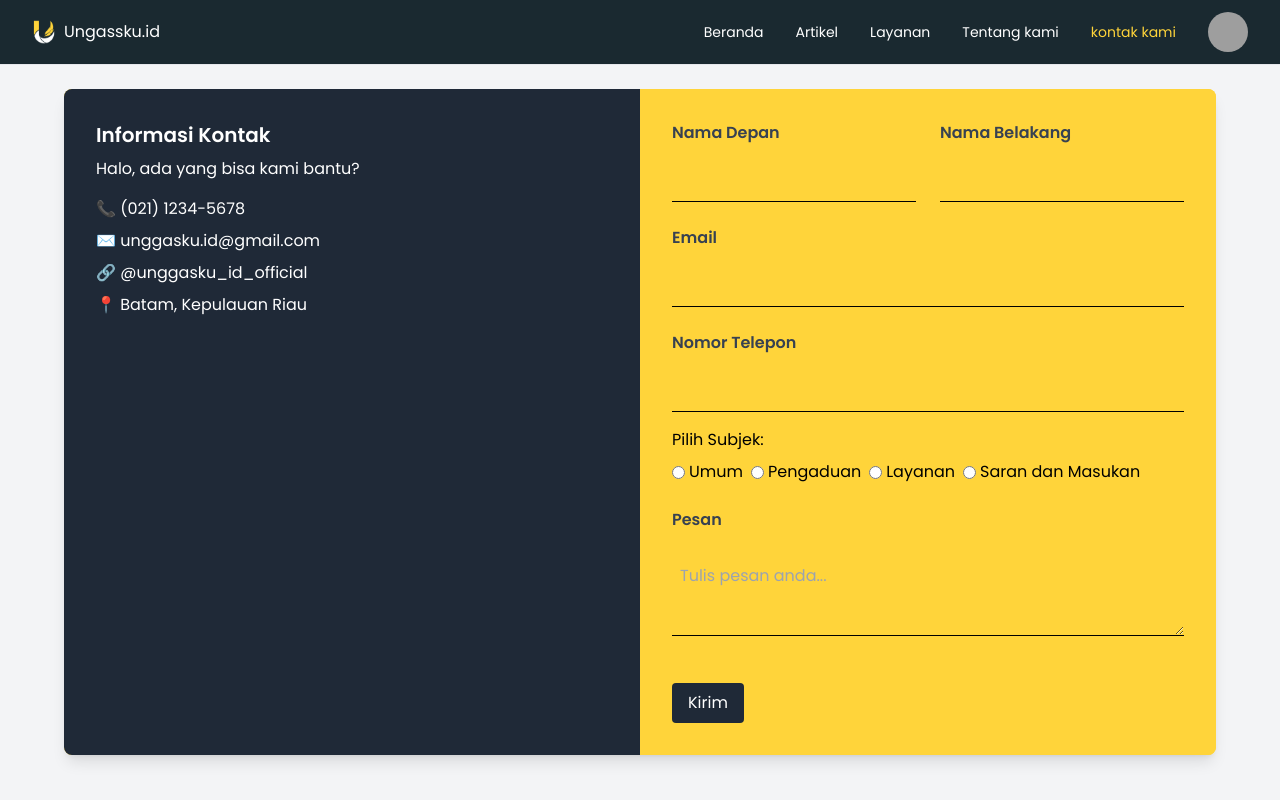
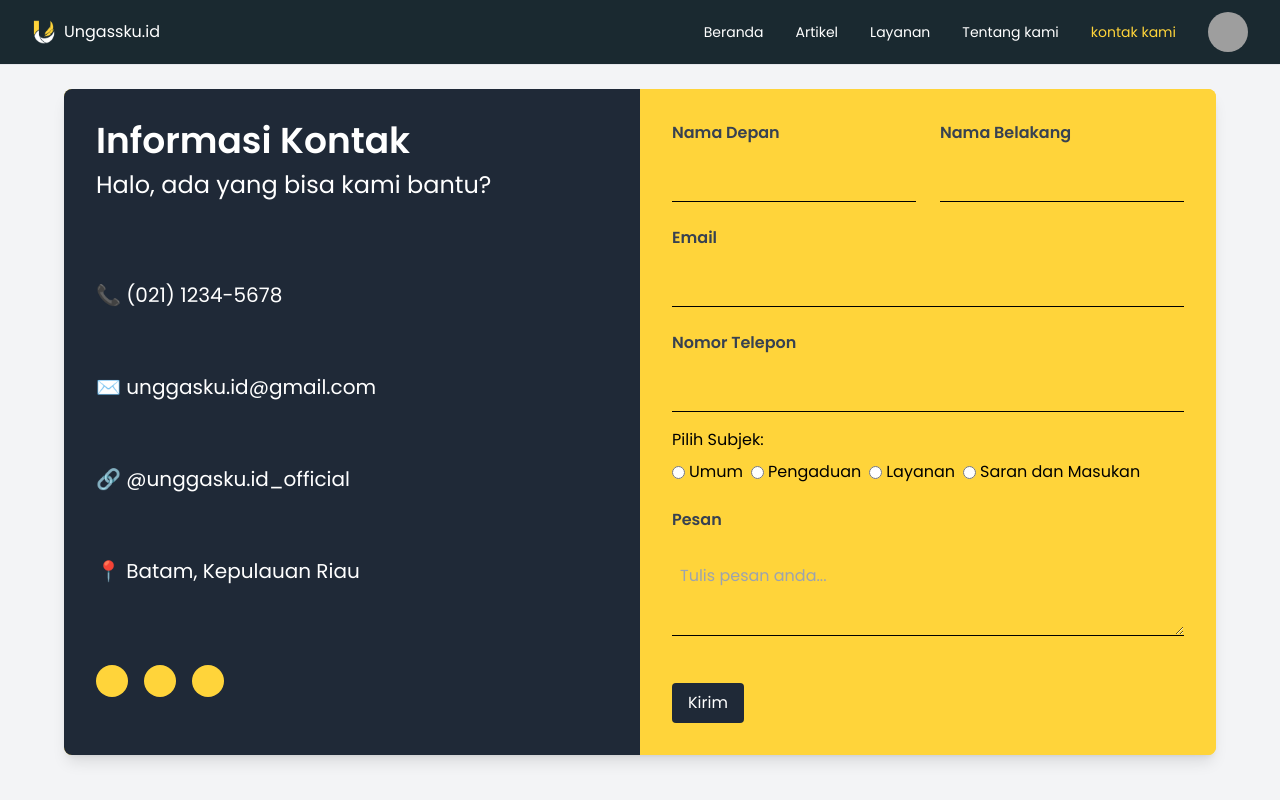
Before and after one commit to Ariemaharrucha/unggasku-fe, a React (Vite) app: page /kontak_kami in a window 1280 px wide. Shown: the top 800 px of the page. Built offline with nearby package versions, Linux system fonts and the light colour scheme; grey boxes are pictures that could not be loaded.

Commit message:
Update Contact #3

```diff
--- a/src/pages/clients/Contact.jsx
+++ b/src/pages/clients/Contact.jsx
@@ -8,15 +8,20 @@ const Contact= () => {
         <div className="w-full max-w-6xl mb-10">
           <div className="bg-secondary-300 rounded-lg shadow-lg overflow-hidden flex flex-col md:flex-row">
 
-            <div className="bg-gray-800 text-white p-8 md:w-1/2">
-              <h2 className="text-xl font-semibold">Informasi Kontak</h2>
-              <p className="mt-2">Halo, ada yang bisa kami bantu?</p>
-              <ul className="mt-4 space-y-2">
-                <li>📞 (021) 1234-5678</li>
-                <li>✉️ unggasku.id@gmail.com</li>
-                <li>🔗 @unggasku_id_official</li>
-                <li>📍 Batam, Kepulauan Riau</li>
+          <div className="bg-gray-800 text-white p-8 md:w-1/2">
+              <h2 className="text-4xl font-semibold">Informasi Kontak</h2>
+              <p className="mt-2 text-2xl">Halo, ada yang bisa kami bantu?</p>
+              <ul className="mt-20 space-y-16">
+                <li className="text-xl">📞 (021) 1234-5678</li>
+                <li className="text-xl">✉️ unggasku.id@gmail.com</li>
+                <li className="text-xl">🔗 @unggasku.id_official</li>
+                <li className="text-xl">📍 Batam, Kepulauan Riau</li>
               </ul>
+              <div className="flex space-x-4 mt-20">
+                <div className="w-8 h-8 bg-secondary-300 rounded-full"></div>
+                <div className="w-8 h-8 bg-secondary-300 rounded-full"></div>
+                <div className="w-8 h-8 bg-secondary-300 rounded-full"></div>
+              </div>
             </div>
 
             <div className="p-8 bg-secondary-300 md:w-1/2">
```
